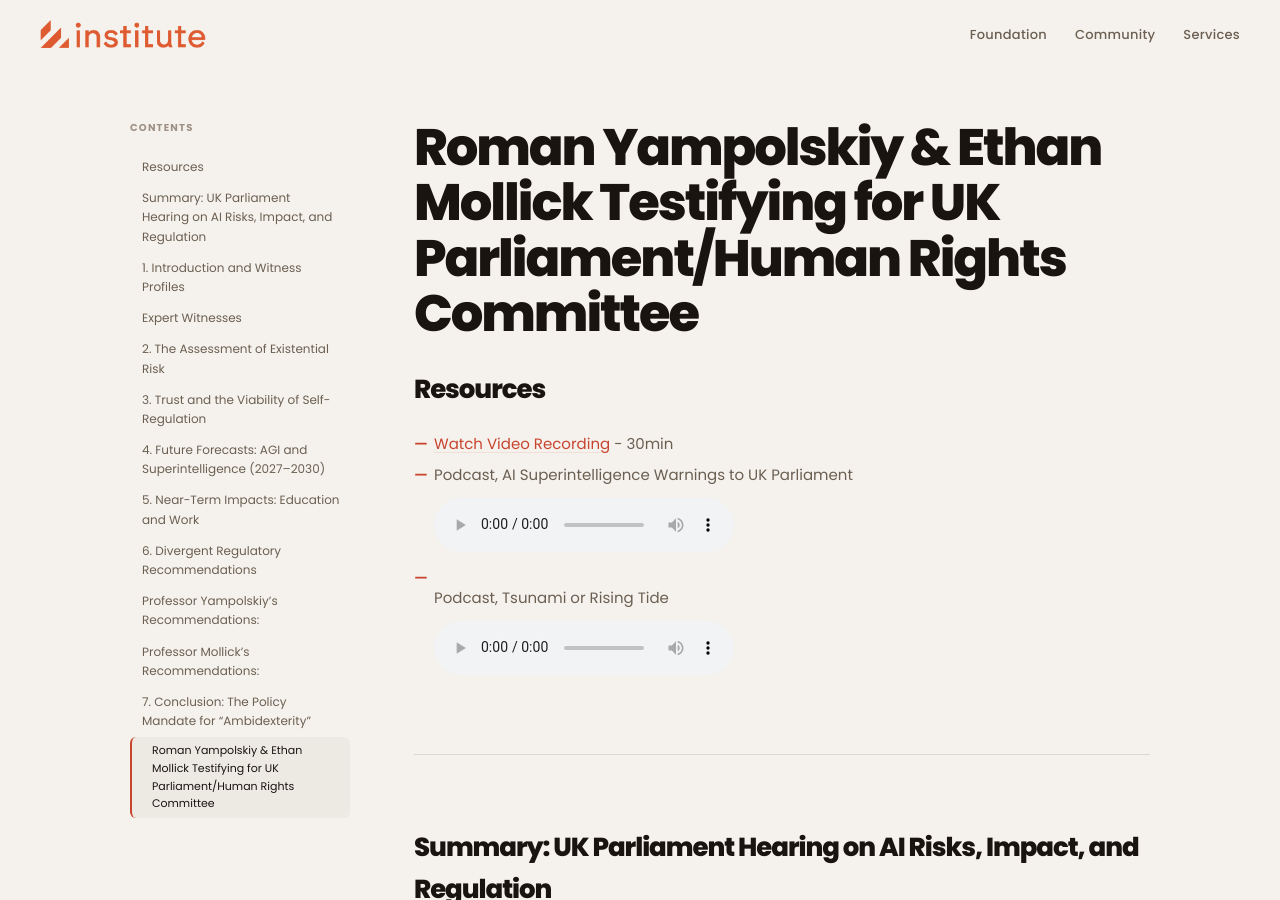
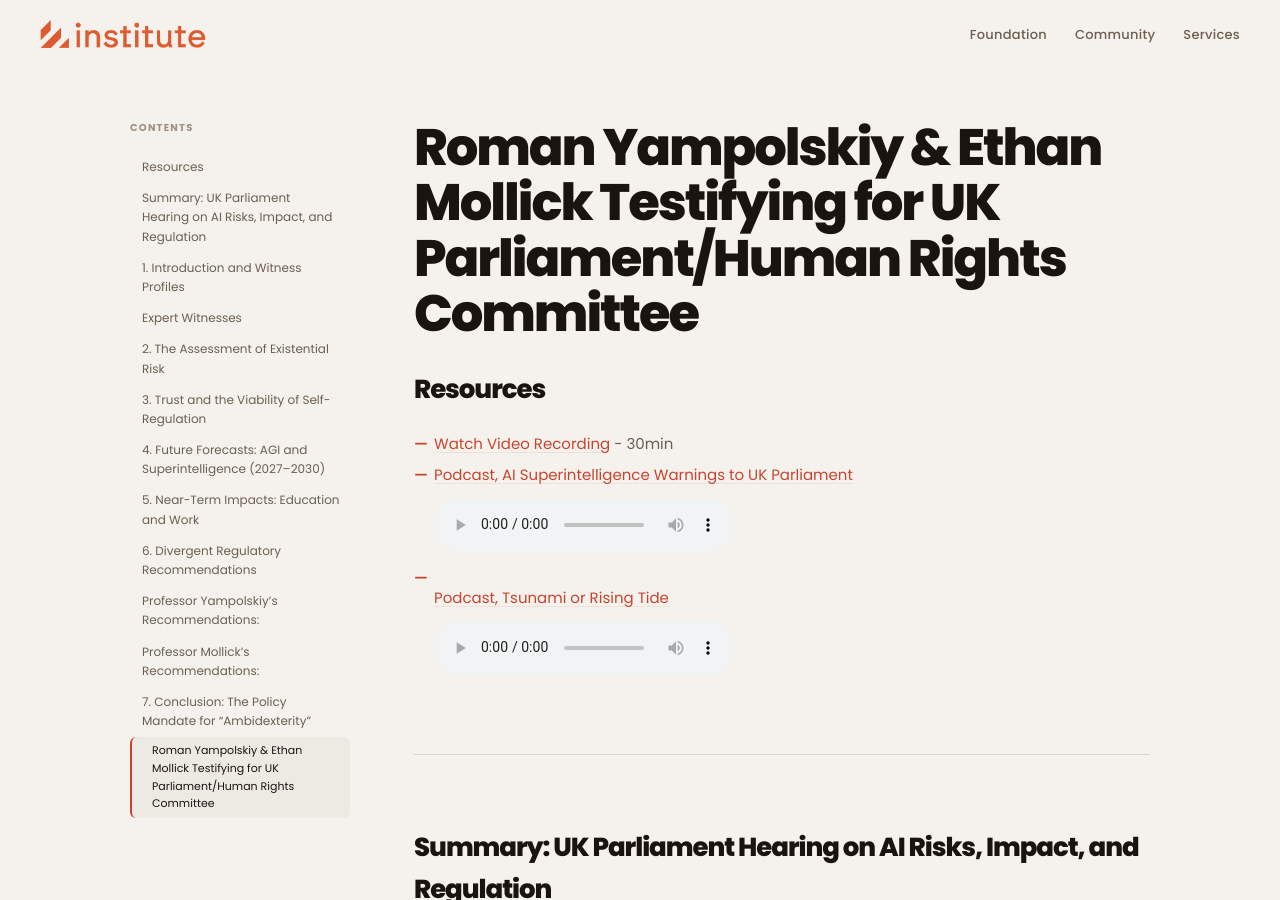
Before and after one commit to selfdriven-foundation/selfdriven-institute, a Jekyll site: the page built from docs/pages/resources/resource-summary-uk-parliament-hearing-on-ai-risks-Impact-and-regulation.md, in a window 1280 px wide and 900 px high. Built offline with Jekyll 4.4.1, drawn with Linux system fonts in a browser that asks for light colours.

Commit message:
Update resource-summary-uk-parliament-hearing-on-ai-risks-Impact-and-regulation.md

```diff
--- a/docs/pages/resources/resource-summary-uk-parliament-hearing-on-ai-risks-Impact-and-regulation.md
+++ b/docs/pages/resources/resource-summary-uk-parliament-hearing-on-ai-risks-Impact-and-regulation.md
@@ -11,14 +11,18 @@ description: "The UK Parliament Joint Committee on Human Rights convened this he
 
 <ul>
   <li><a href="https://youtu.be/7R1T80zv27Q">Watch Video Recording</a> - 30min</li>
-  <li><div style=" margin-bottom:10px;">Podcast, AI Superintelligence Warnings to UK Parliament</div>
+  <li><div style=" margin-bottom:10px;"><a href="/assets/audio/selfdriven-institute-ai-superintelligence-warnings-to-UK-parliament.m4a" target="_blank">
+  		Podcast, AI Superintelligence Warnings to UK Parliament</a></div>
 		<audio controls>
 			<source src="/assets/audio/selfdriven-institute-ai-superintelligence-warnings-to-UK-parliament.m4a" type="audio/mp4">
 			Your browser does not support the audio element.
 		</audio>
 	</li>
 	<li>
-		<div style="margin-bottom:10px; margin-top:20px;">Podcast, Tsunami or Rising Tide</div>
+		<div style="margin-bottom:10px; margin-top:20px;">
+			<a href="/assets/audio/selfdriven-institute-ai-tsunami-or-rising-tide.m4a" target="_blank">
+  				Podcast, Tsunami or Rising Tide</a>
+		</div>
 		<audio controls>
 			<source src="/assets/audio/selfdriven-institute-ai-tsunami-or-rising-tide.m4a" type="audio/mp4">
 			Your browser does not support the audio element.
```
